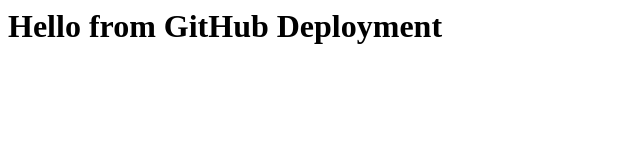
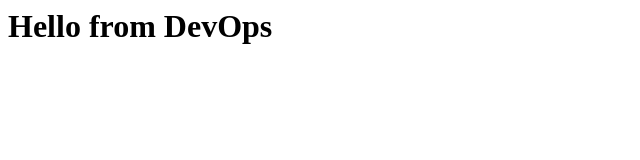
Before and after one commit to tayhur009/devops-practice, a plain HTML site: page index.html in a window 1280 px wide. Shown: the whole page, without its empty margins (0-640 px from the left). Drawn offline with Linux system fonts and the light colour scheme.

Commit message:
Add index.html

```diff
--- a/index.html
+++ b/index.html
@@ -1 +1 @@
-<h1>Hello from GitHub Deployment</h1>
+<h1>Hello from DevOps</h1>
```
